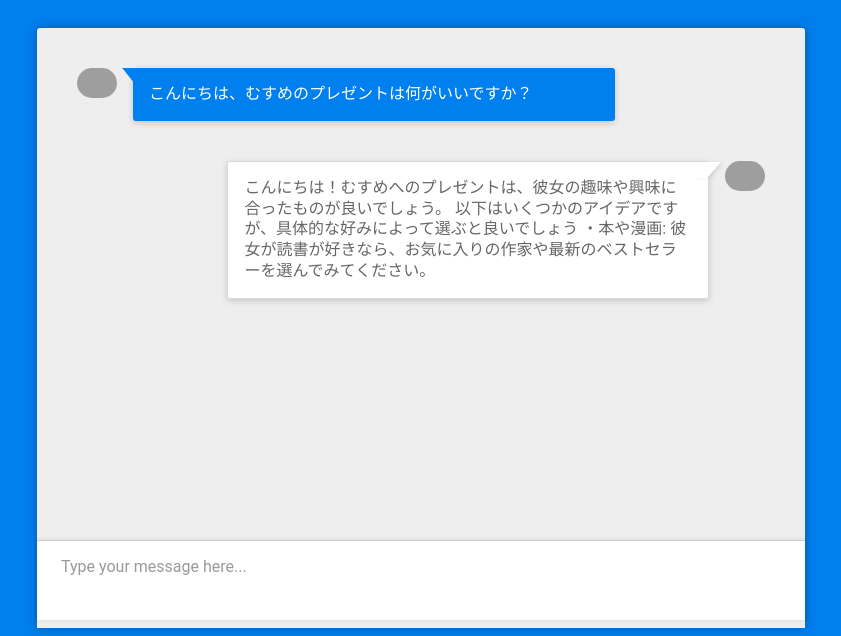
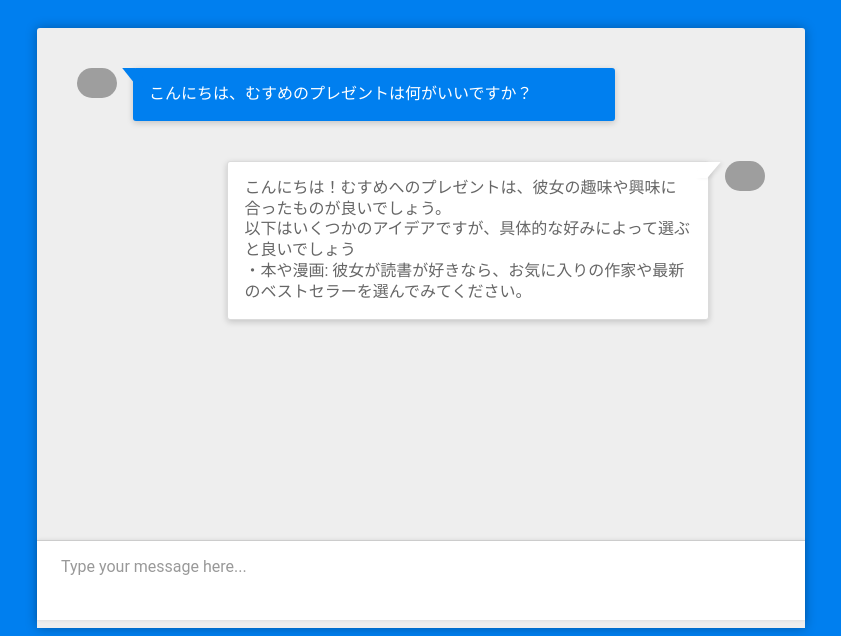
Before and after one commit to saiken/chatbot-sample, a Flask app: page / in a window 1280 px wide. Shown: the part 180-816 px from the top of the page, without its empty margins (219-1060 px from the left). Run offline with Flask 3, Linux system fonts and the light colour scheme; grey boxes are pictures that could not be loaded.

Commit message:
テキストの改行を修正

```diff
--- a/src/static/index.css
+++ b/src/static/index.css
@@ -92,6 +92,7 @@ strong {
   border-radius: 3px;
   box-shadow: 0 2px 6px rgba(0, 0, 0, 0.175);
   line-height: 1.3;
+  white-space: pre-wrap;
 }
 .ChatItem-chatText:first-child::before {
   content: "";
--- a/src/static/index.sass
+++ b/src/static/index.sass
@@ -89,6 +89,7 @@ strong
   border-radius: $borderRadiusBase
   box-shadow: 0 2px 6px rgba(#000, 0.175)
   line-height: 1.3
+  white-space: pre-wrap
 
   &:first-child::before
     content: ''
```
Also changed, not shown: 1 other file.
